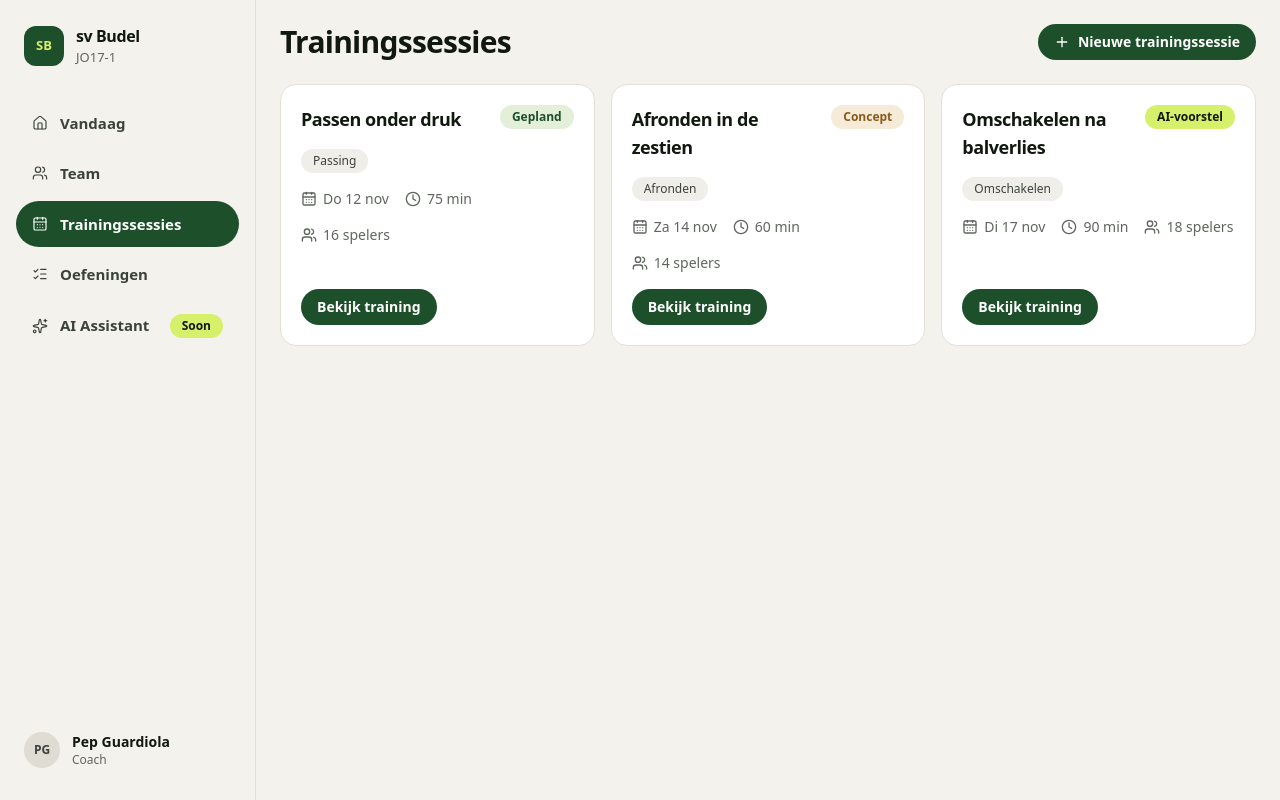
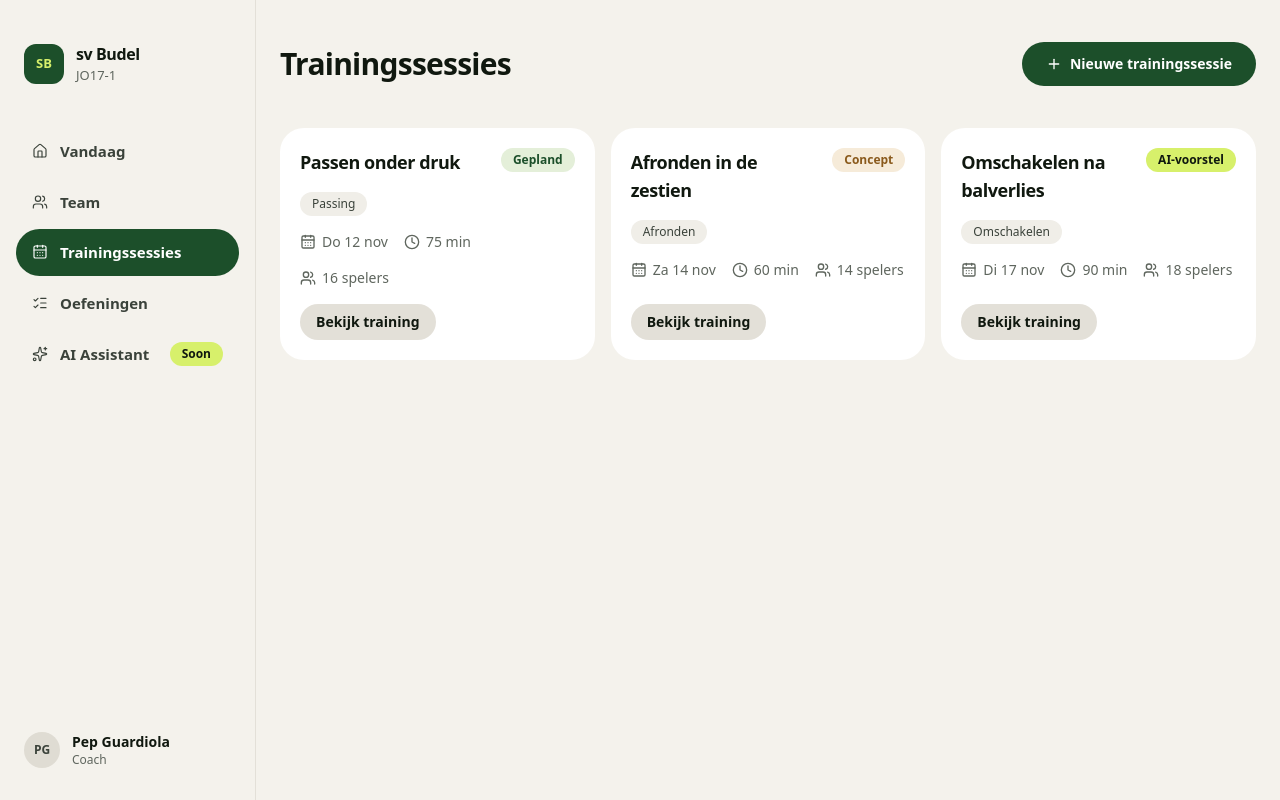
Before and after one commit to RaimonJuniorHigh/FootballCoach_WEB, a React (Vite) app in the folder frontend/: page / in a window 1280 px wide. Both pictures are taken after a click on the button "Trainingssessies". Built offline with nearby package versions, Linux system fonts and the light colour scheme.

Commit message:
Begroeting als titel, topbar-token, cards stijl en buttons systeem

```diff
--- a/frontend/src/App.jsx
+++ b/frontend/src/App.jsx
@@ -3,6 +3,7 @@ import { Plus } from 'lucide-react'
 import Sidebar, { navItems } from './components/Sidebar.jsx'
 import Header from './components/Header.jsx'
 import Greeting from './components/Greeting.jsx'
+import TodayDateTime from './components/TodayDateTime.jsx'
 import SessionsPage from './components/SessionsPage.jsx'
 
 export default function App() {
@@ -25,21 +26,24 @@ export default function App() {
       />
 
       <div className="flex flex-1 flex-col overflow-hidden">
-        <Header title={current?.label} onOpenMenu={() => setMobileOpen(true)}>
+        <Header
+          title={active === 'today' ? <Greeting /> : current?.label}
+          onOpenMenu={() => setMobileOpen(true)}
+        >
           {active === 'sessions' && (
-            <button onClick={() => console.log('nieuwe sessie')} className="btn-primary">
+            <button onClick={() => console.log('nieuwe sessie')} className="btn btn-primary btn-lg">
               <Plus size={16} />
               Nieuwe trainingssessie
             </button>
           )}
-          {active === 'today' && <Greeting />}
+          {active === 'today' && <TodayDateTime />}
         </Header>
 
-        <main className="flex-1 overflow-y-auto px-page pt-4 pb-page">
+        <main className="flex-1 overflow-y-auto px-page pb-page">
           {active === 'sessions' ? (
             <SessionsPage />
           ) : (
-            <div className="card border-dashed p-8 text-muted">
+            <div className="card p-8 text-muted">
               {current?.label} content goes here.
             </div>
           )}
--- a/frontend/src/components/Greeting.jsx
+++ b/frontend/src/components/Greeting.jsx
@@ -1,7 +1,6 @@
-import { useEffect, useState } from 'react'
+import { useNow } from '../hooks/useNow.js'
 import { coach } from '../data/mockData.js'
 
-// Dutch greeting based on the hour (0–23)
 function getGreeting(hour) {
   if (hour < 6) return 'Goedenacht'
   if (hour < 12) return 'Goedemorgen'
@@ -10,27 +9,8 @@ function getGreeting(hour) {
 }
 
 export default function Greeting() {
-  const [now, setNow] = useState(new Date())
+  const now = useNow()
+  const firstName = coach.name.split(' ')[0]
 
-  // Refresh the time every 30 seconds
-  useEffect(() => {
-    const timer = setInterval(() => setNow(new Date()), 30_000)
-    return () => clearInterval(timer)
-  }, [])
-
-  const firstName = coach.name.split(' ')[0]
-  const time = now.toLocaleTimeString('nl-NL', { hour: '2-digit', minute: '2-digit' })
-  const date = now.toLocaleDateString('nl-NL', { weekday: 'long', day: 'numeric', month: 'long' })
-
-  return (
-    <div className="flex flex-col gap-1.5 text-right">
-      <p className="text-xs leading-4 text-muted tabular-nums">
-        <time dateTime={now.toISOString()}>{date} · {time}</time>
-      </p>
-      <p className="text-base leading-5 text-body">
-        {getGreeting(now.getHours())},{' '}
-        <span className="font-semibold text-header-text">{firstName}</span>
-      </p>
-    </div>
-  )
+  return <>{getGreeting(now.getHours())}, {firstName}</>
 }
--- a/frontend/src/components/Header.jsx
+++ b/frontend/src/components/Header.jsx
@@ -2,7 +2,7 @@ import { Menu } from 'lucide-react'
 
 export default function Header({ title, onOpenMenu, children }) {
   return (
-    <header className="flex items-center gap-3 bg-header px-page pt-page pb-2">
+    <header className="flex h-topbar items-center gap-3 bg-header px-page">
       <button
         onClick={onOpenMenu}
         className="rounded-md p-2 text-header-icon hover:bg-header-hover lg:hidden"
--- a/frontend/src/components/SessionCard.jsx
+++ b/frontend/src/components/SessionCard.jsx
@@ -30,7 +30,7 @@ export default function SessionCard({ title, focus, date, duration, players, sta
         <span className="flex items-center gap-1.5"><Users size={16} />{players} spelers</span>
       </div>
 
-      <button onClick={onOpen} className="btn-primary mt-auto self-start">
+      <button onClick={onOpen} className="btn btn-secondary mt-auto self-start">
         Bekijk training
       </button>
     </article>
--- a/frontend/src/components/Sidebar.jsx
+++ b/frontend/src/components/Sidebar.jsx
@@ -22,12 +22,12 @@ export default function Sidebar({ active, onSelect, mobileOpen, onCloseMobile })
       />
 
       <aside
-        className={`fixed inset-y-0 left-0 z-40 flex w-sidebar flex-col border-r border-sidebar-border bg-sidebar px-4 py-6 text-sidebar-text transition-transform duration-300
+        className={`fixed inset-y-0 left-0 z-40 flex w-sidebar flex-col border-r border-sidebar-border bg-sidebar px-4 pb-6 text-sidebar-text transition-transform duration-300
           ${mobileOpen ? 'translate-x-0' : '-translate-x-full'}
           lg:static lg:translate-x-0`}
       >
         {/* Club logo + team */}
-        <div className="flex items-center justify-between px-2">
+        <div className="flex h-topbar items-center justify-between px-2">
           <div className="flex items-center gap-3">
             <div className="flex h-10 w-10 items-center justify-center rounded-xl bg-brand text-meta font-extrabold text-brand-light">
               {coach.clubInitials}
@@ -47,7 +47,7 @@ export default function Sidebar({ active, onSelect, mobileOpen, onCloseMobile })
         </div>
 
         {/* Nav */}
-        <nav className="mt-8 flex flex-1 flex-col gap-1 overflow-y-auto">
+        <nav className="flex flex-1 flex-col gap-1 overflow-y-auto">
           {navItems.map(({ id, label, icon: Icon, soon }) => (
             <button
               key={id}
@@ -68,7 +68,7 @@ export default function Sidebar({ active, onSelect, mobileOpen, onCloseMobile })
         {/* Coach profile */}
         <button
           onClick={() => onSelect('account')}
-          className={`flex items-center gap-3 rounded-2xl p-2 text-left transition-colors ${
+          className={`flex items-center gap-3 rounded-card p-2 text-left transition-colors ${
             active === 'account' ? 'bg-card' : 'hover:bg-sidebar-hover'
           }`}
         >
--- /dev/null
+++ b/frontend/src/components/TodayDateTime.jsx
@@ -0,0 +1,13 @@
+import { useNow } from '../hooks/useNow.js'
+
+export default function TodayDateTime() {
+  const now = useNow()
+  const date = now.toLocaleDateString('nl-NL', { weekday: 'long', day: 'numeric', month: 'long' })
+  const time = now.toLocaleTimeString('nl-NL', { hour: '2-digit', minute: '2-digit' })
+
+  return (
+    <time dateTime={now.toISOString()} className="text-sm text-muted tabular-nums">
+      {date} · {time}
+    </time>
+  )
+}
--- /dev/null
+++ b/frontend/src/hooks/useNow.js
@@ -0,0 +1,13 @@
+import { useEffect, useState } from 'react'
+
+// Current time, refreshed every 30 seconds
+export function useNow() {
+  const [now, setNow] = useState(new Date())
+
+  useEffect(() => {
+    const timer = setInterval(() => setNow(new Date()), 30_000)
+    return () => clearInterval(timer)
+  }, [])
+
+  return now
+}
--- a/frontend/src/index.css
+++ b/frontend/src/index.css
@@ -47,7 +47,6 @@
 
   /* Content cards */
   --color-card: #ffffff;
-  --color-card-border: var(--color-sand);
 
   /* Sidebar */
   --color-sidebar: var(--color-page);
@@ -69,21 +68,45 @@
   --color-ai: var(--color-lime);
   --color-ai-text: var(--color-ink);
 
+  /* Secondary button */
+  --color-secondary: var(--color-sand);
+  --color-secondary-hover: var(--color-stone);
+  --color-secondary-text: var(--color-ink);
+
+  /* Keyboard focus ring */
+  --color-focus: var(--color-brand);
+
   /* Font sizes */
   --text-nav: 0.9375rem;   /* 15px */
   --text-meta: 0.8125rem;  /* 13px */
 
   /* Layout */
+  --spacing-topbar: 8rem;     /* 128px: header and sidebar logo row */
   --spacing-page: 1.5rem;     /* 24px */
   --spacing-sidebar: 16rem;   /* 256px */
 
   /* Shape */
-  --radius-card: 1rem;        /* same as rounded-2xl */
+  --radius-card: 1.5rem;      /* 24px, same as rounded-3xl */
 }
 
-/* Reusable class bundles. Use them like normal classes: className="btn-primary" */
+/* Reusable class bundles. Use them like normal classes: className="btn btn-primary" */
+@utility btn {
+  @apply inline-flex items-center gap-2 rounded-full px-4 py-2 text-sm font-semibold transition
+    active:translate-y-px
+    focus-visible:outline-2 focus-visible:outline-offset-2 focus-visible:outline-focus
+    disabled:pointer-events-none disabled:opacity-50;
+}
+
+@utility btn-lg {
+  @apply px-6 py-3;
+}
+
 @utility btn-primary {
-  @apply inline-flex items-center gap-2 rounded-full bg-brand px-4 py-2 text-sm font-semibold text-on-brand transition-colors hover:bg-brand-hover;
+  @apply bg-brand text-on-brand hover:bg-brand-hover;
+}
+
+@utility btn-secondary {
+  @apply bg-secondary text-secondary-text hover:bg-secondary-hover;
 }
 
 @utility pill {
@@ -91,7 +114,7 @@
 }
 
 @utility card {
-  @apply rounded-card border border-card-border bg-card;
+  @apply rounded-card bg-card;
 }
 
 /* Page-wide defaults */
```
